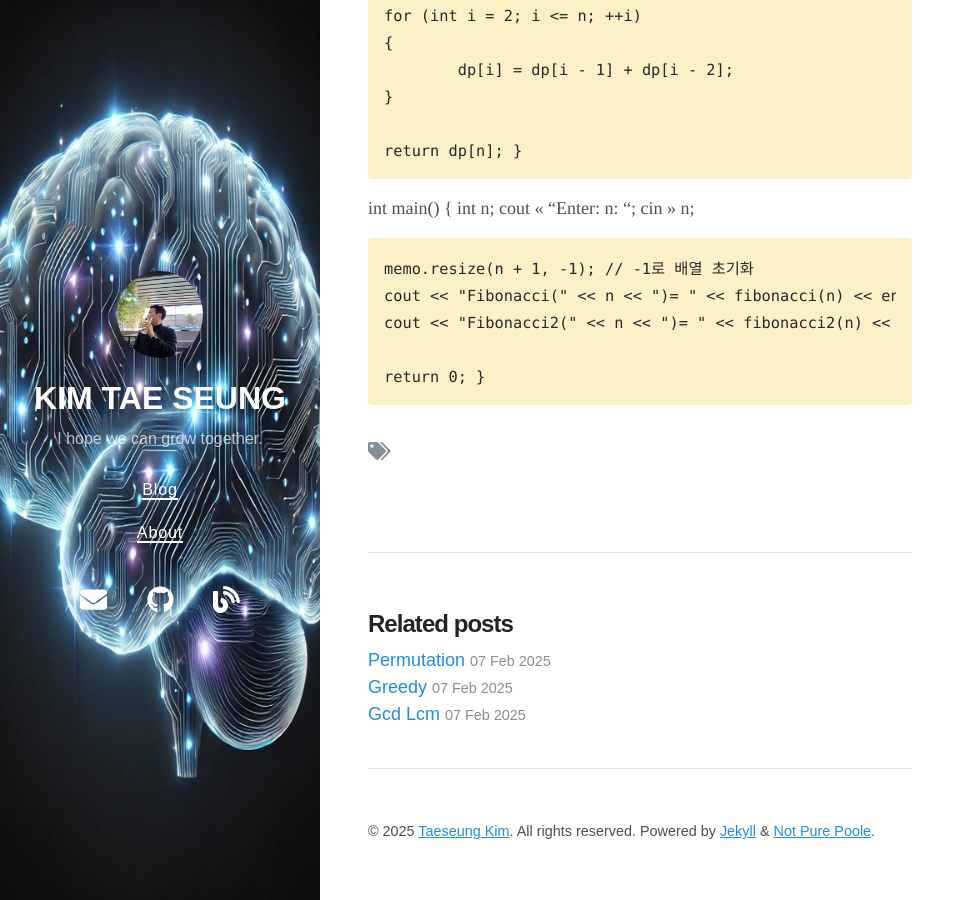
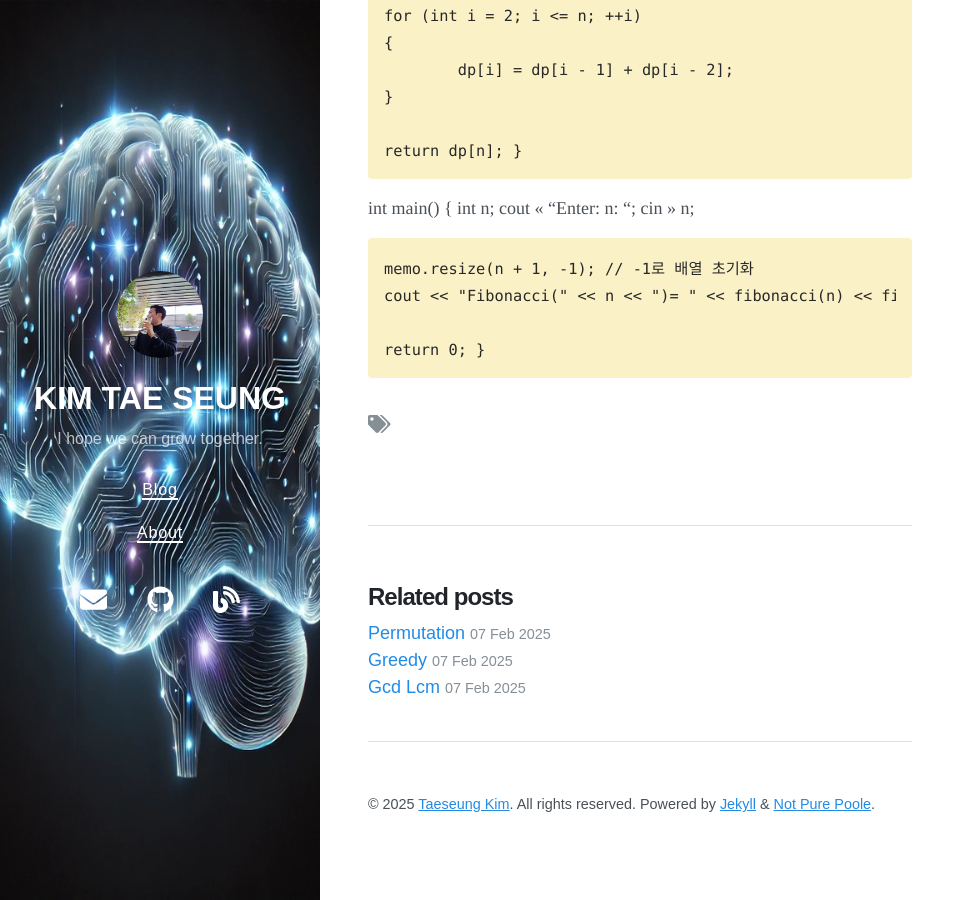
Before and after one commit to tskim9926/tskim9926.github.io, a Jekyll site: the page built from _posts/2025-02-07-DynamicProgramming.md, in a window 1280 px wide and 900 px high, scrolled down 1274 px. Shown: the whole window, without its empty margins (0-975 px from the left). Built offline with Jekyll 4.4.1, drawn with Linux system fonts in a browser that asks for light colours; nearby versions of some CDN libraries; our own code applies the rules of GitHub Pages for plain Markdown files.

Commit message:
Update 2025-02-07-DynamicProgramming.md

```diff
--- a/_posts/2025-02-07-DynamicProgramming.md
+++ b/_posts/2025-02-07-DynamicProgramming.md
@@ -55,8 +55,7 @@
 	cin >> n;
 
 	memo.resize(n + 1, -1); // -1로 배열 초기화
-	cout << "Fibonacci(" << n << ")= " << fibonacci(n) << endl;
-    cout << "Fibonacci2(" << n << ")= " << fibonacci2(n) << endl;
+	cout << "Fibonacci(" << n << ")= " << fibonacci(n) << fibonacci(n) << endl;
 
 	return 0;
 }
```
